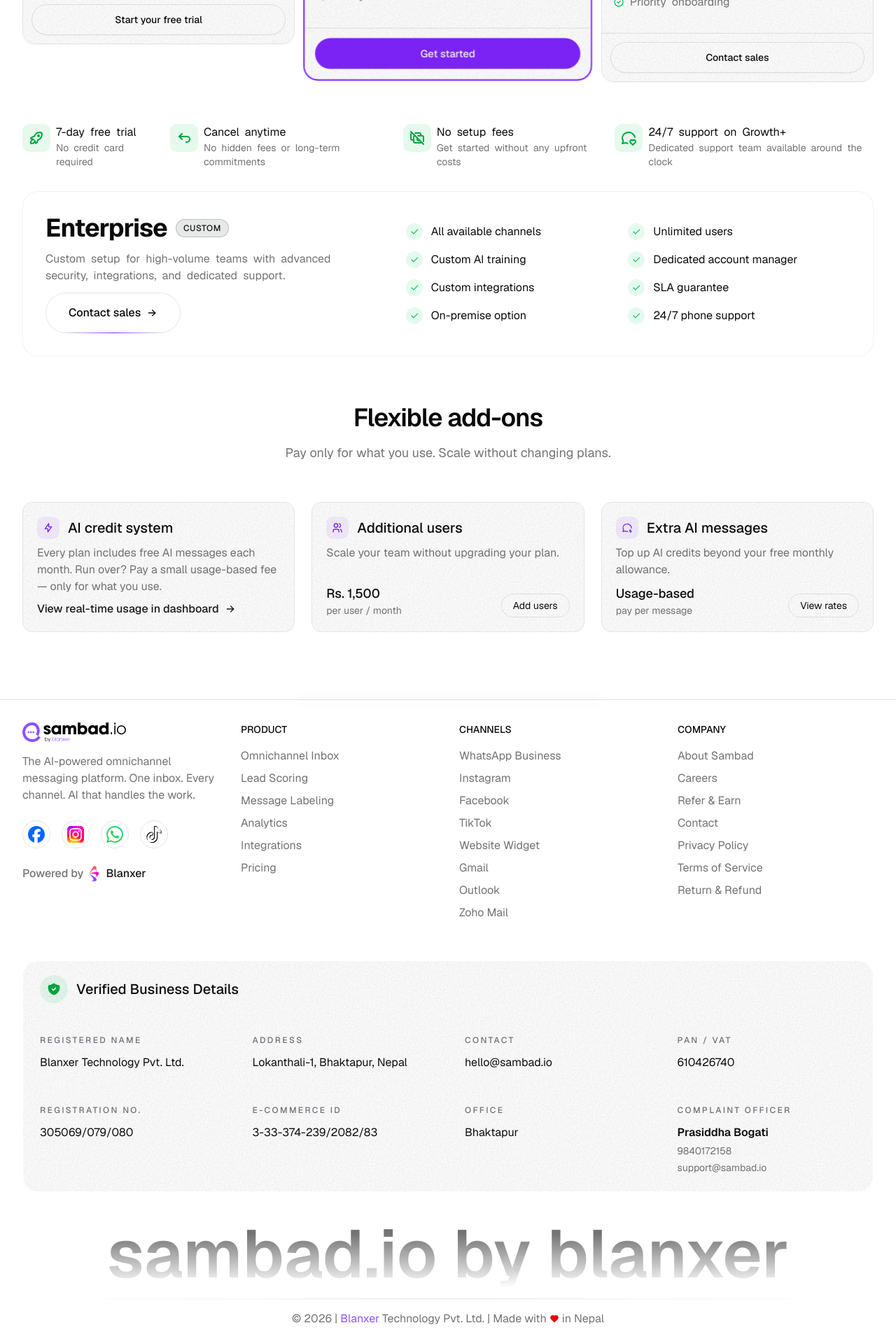
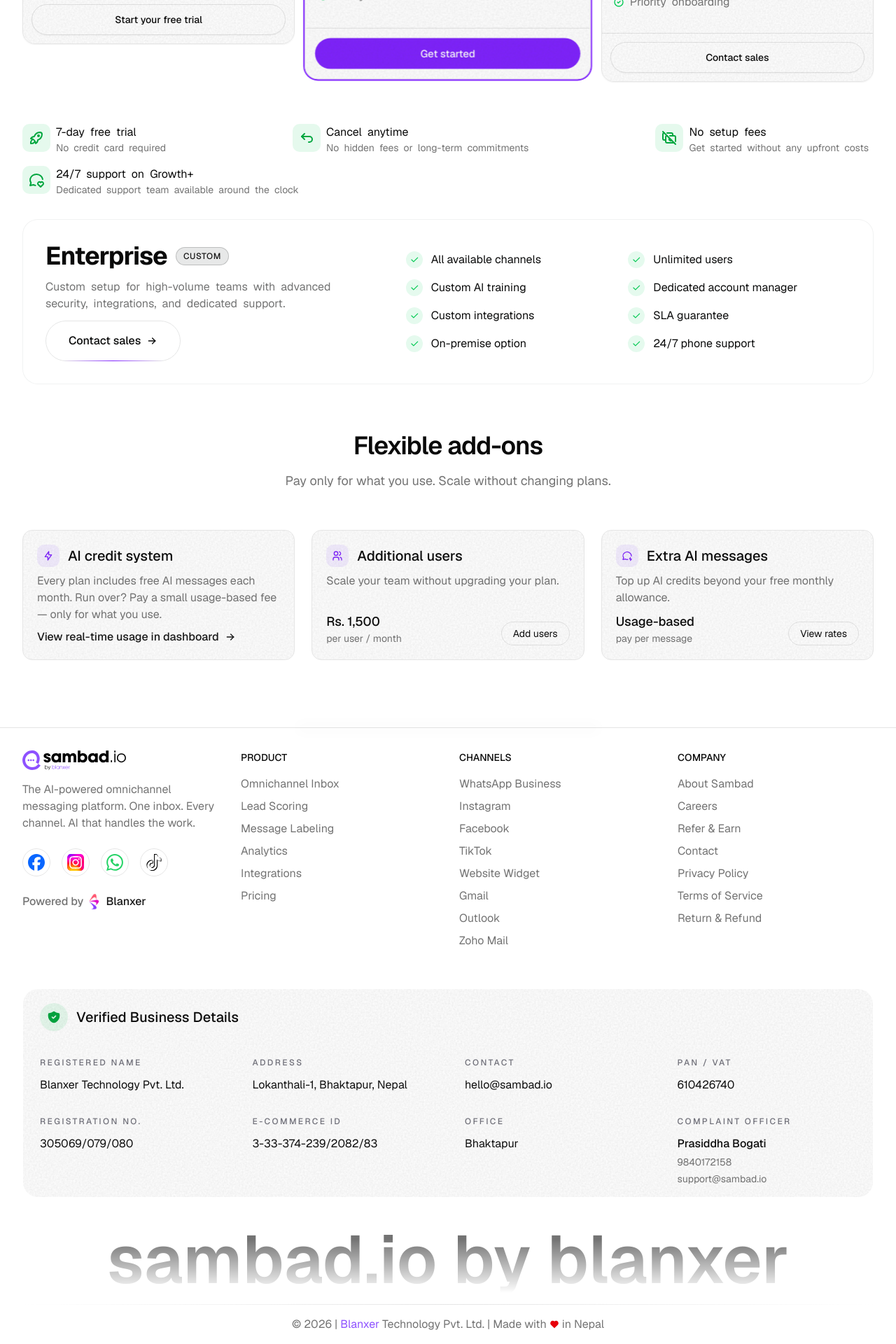
Before and after one commit to AkkalDhami/sambad-landing-page, a Next.js app: page / in a window 1280 px wide. Shown: the part 1927-3847 px from the top of the page at 70% size. Built offline with nearby package versions, Linux system fonts and the light colour scheme.

Commit message:
style(components): refine UI and clean up JSX
- update font weight and padding in business details component
- add flex-wrap to pricing stats for better responsive layout
- remove unnecessary motion wrapper around stat icons

```diff
--- a/components/layouts/footer.tsx
+++ b/components/layouts/footer.tsx
@@ -163,8 +163,8 @@
       <VerifiedBusinessDetails />
       <FooterBrandName />
       <div className="h-px w-full bg-linear-to-r via-border" />
-      <div className="flex w-full items-center justify-center py-4">
-        <p className="flex items-center gap-1 text-base text-muted-foreground">
+      <div className="flex w-full items-center flex-wrap justify-center py-4">
+        <p className="flex items-center gap-1 flex-wrap text-base text-muted-foreground">
           &copy; {new Date().getFullYear()} |{" "}
           <Link
             href={"https://www.blanxer.com/"}
--- a/components/pricing/pricing-stat.tsx
+++ b/components/pricing/pricing-stat.tsx
@@ -45,7 +45,7 @@
   return (
     <motion.div
       className={cn(
-        "my-8 flex w-full items-center justify-between gap-4",
+        "my-8 flex w-full items-center justify-between flex-wrap gap-4",
         className
       )}
       initial="hidden"
@@ -82,18 +82,10 @@
               },
             }}
           >
-            <motion.div
-              whileHover={{ scale: 1.05 }}
-              transition={{ duration: 0.2 }}
-            >
-              <Icon className="size-10 rounded-lg bg-green-500/10 p-2 text-green-600" />
-            </motion.div>
+            <Icon className="size-10 rounded-lg bg-green-500/10 p-2 text-green-600" />
 
             <div className="flex flex-col">
-              <AnimatedText
-                className="text-base"
-                text={stat.label}
-              />
+              <AnimatedText className="text-base" text={stat.label} />
 
               <AnimatedText
                 className="text-sm text-muted-foreground"
--- a/components/shared/business-details.tsx
+++ b/components/shared/business-details.tsx
@@ -63,7 +63,7 @@
               label: "Complaint Officer",
               value: (
                 <div className="space-y-1">
-                  <div className="font-semibold">
+                  <div className="font-medium">
                     Prasiddha Bogati
                   </div>
                   <div className="text-sm text-muted-foreground">9840172158</div>
@@ -90,7 +90,7 @@
   return (
     <div className="border-r border-white/10 last:border-r-0">
       {items.map((item) => (
-        <div key={item.label} className="px-6 py-6">
+        <div key={item.label} className="px-6 py-4">
           <p className="mb-3 text-xs animate-fade-in-blur font-medium tracking-[0.2em] text-zinc-500 uppercase">
             {item.label}
           </p>
```
